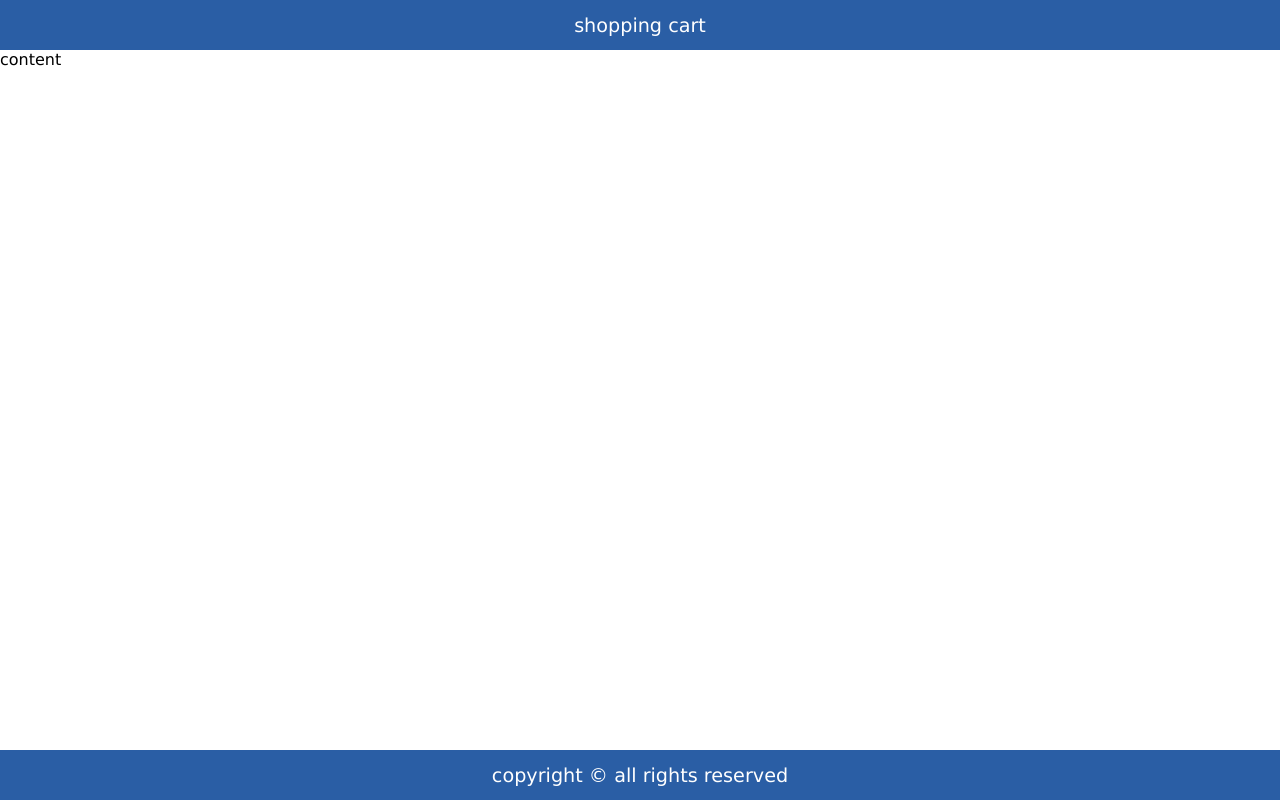
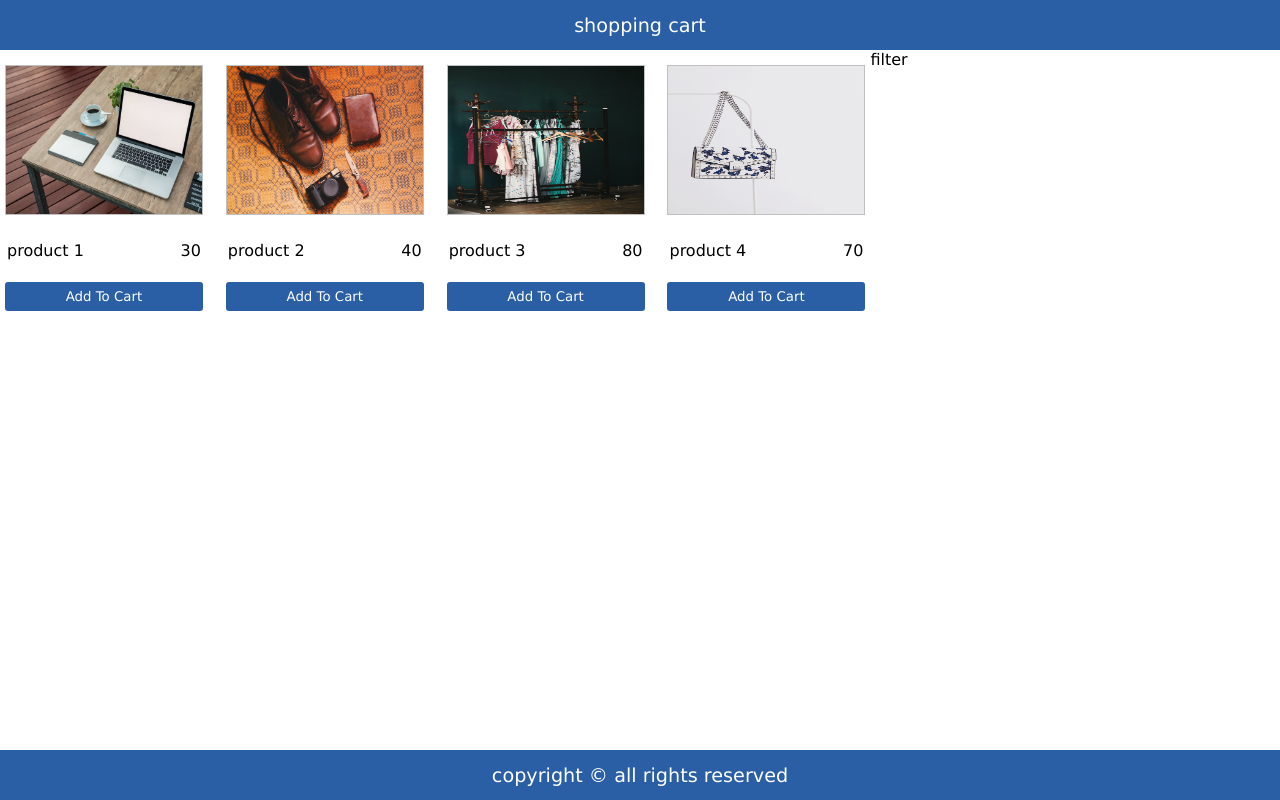
Before and after one commit to amir-hos/react-shopping-cart, a React (Create React App) app in the folder client/: page / in a window 1280 px wide. Built offline with nearby package versions, Linux system fonts and the light colour scheme.

Commit message:
products-comp

```diff
--- a/client/gulpfile.js
+++ b/client/gulpfile.js
@@ -2,9 +2,9 @@ const gulp = require('gulp');
 const gulpSass = require('gulp-sass');
 const sass = gulpSass(require('sass'));
 
-//gulp.task('sass' , async function(){
-//   gulp.src('src/component/**/*.scss').pipe(sass()).pipe(gulp.dest('src/css'))
-//})
+gulp.task('sass' , async function(){
+   gulp.src('src/component/**/*.scss').pipe(sass()).pipe(gulp.dest('src/css'))
+})
 
 gulp.task('watch' , async function(){
     gulp.watch('src/component/**/*.scss' , async function(){
--- a/client/src/App.js
+++ b/client/src/App.js
@@ -1,18 +1,25 @@
 
-import React, { Component } from "react";
+import React, { useState } from "react";
 import Footer from "./component/Footer/footer";
 import Header from "./component/Header/header";
-import { words } from "./words";
-class App extends Component {
-  render(){
+import Products from "./component/Products/products";
+import data from './data.json';
+/*import { words } from "./words";*/
+function App() {
+
+  const [products , setProducts] = useState(data)
+
   return (
     <div className="App">
       <Header/>
-      <main>{words.contentTitle}</main>
+      <main className="wrapper">
+        <Products products={products}/>
+        <div className="filter">filter</div>
+        </main>
       <Footer />
     </div>
   );
-  }
+
 }
 
 export default App;
--- /dev/null
+++ b/client/src/component/Products/products.js
@@ -0,0 +1,23 @@
+import React from 'react'
+import '../../css/Products/products.css';
+ function Products(props) {
+  return (
+
+    <div className="products">
+        {props.products.map(prod =>(
+            <div key={prod.id} className='prod-item'>
+
+                    <img src={prod.imageUrl} alt={prod.title}></img>
+                    <div className='prod-desc'>
+                        <p>{prod.title}</p>
+                        <span>{prod.price}</span>
+                    </div>
+                    <button>Add To Cart</button>
+                </div>
+
+        ))}
+    </div>
+
+  )
+}
+export default Products;
--- /dev/null
+++ b/client/src/component/Products/products.scss
@@ -0,0 +1,34 @@
+
+.products
+{
+    display: flex;
+    justify-content: space-between;
+    padding: 15px 5px;
+}
+.prod-item
+{
+    width: 23%;
+}
+img
+{
+    width: 100%;
+    height: 150px;
+    border: 1px solid #c0c0c0;
+}
+.prod-desc
+{
+    display: flex;
+    justify-content: space-between;
+    padding: 2px;
+    margin: 20px 0;
+}
+button
+{
+    width: 100%;
+    background-color: #2a5ea5;
+    border-radius: 3px;
+    border: 0;
+    color: white;
+    padding: 7px;
+    cursor: pointer;
+}
--- /dev/null
+++ b/client/src/css/Products/products.css
@@ -0,0 +1,32 @@
+.products {
+  display: flex;
+  justify-content: space-between;
+  padding: 15px 5px;
+}
+
+.prod-item {
+  width: 23%;
+}
+
+img {
+  width: 100%;
+  height: 150px;
+  border: 1px solid #c0c0c0;
+}
+
+.prod-desc {
+  display: flex;
+  justify-content: space-between;
+  padding: 2px;
+  margin: 20px 0;
+}
+
+button {
+  width: 100%;
+  background-color: #2a5ea5;
+  border-radius: 3px;
+  border: 0;
+  color: white;
+  padding: 7px;
+  cursor: pointer;
+}
--- a/client/src/index.css
+++ b/client/src/index.css
@@ -24,3 +24,18 @@ main
 {
   grid-area: main;
 }
+
+.wrapper
+{
+  display: flex;
+  justify-content: space-between;
+}
+
+.wrapper .products
+{
+  width: 68%;
+}
+.wrapper .filter
+{
+  width: 32%;
+}
```
